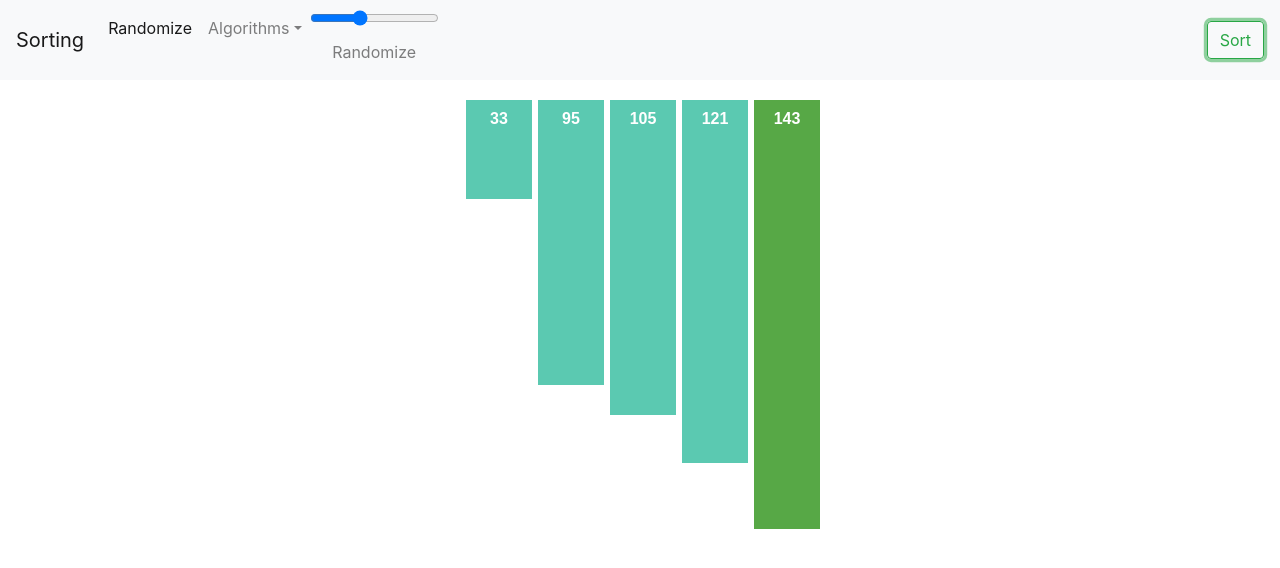
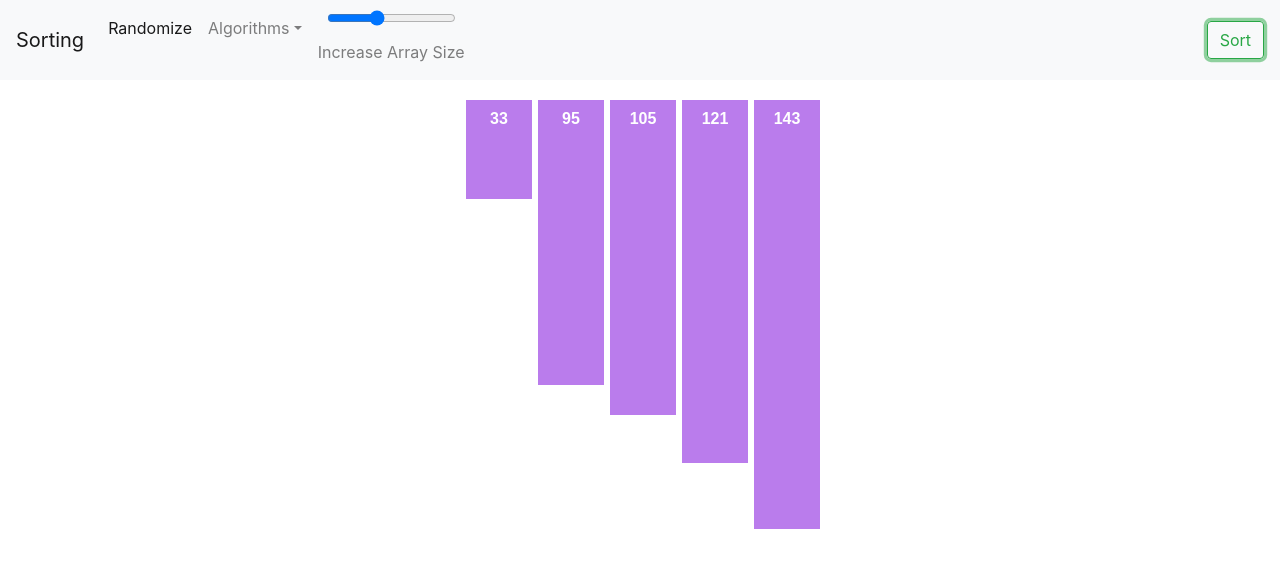
Before and after one commit to arnabuchiha/Algorithm-Visualizer, a React (Create React App) app: page /sorting in a window 1280 px wide. Both pictures are taken after a click on the button "Sort". Shown: the top 568 px of the page. Built offline with nearby package versions, Linux system fonts and the light colour scheme.

Commit message:
selection sort done

```diff
--- a/src/Sorting.js
+++ b/src/Sorting.js
@@ -10,8 +10,10 @@ class Sorting extends Component{
             compare:{
                 i:null,
                 j:null
-            }
+            },
+            sorted:false
         }
+        this.sorted=false
     }
     changeArray=(e)=>{
         this.setState({
@@ -24,12 +26,14 @@ class Sorting extends Component{
     }
     randomize=()=>{
         this.setState({
-            arr:Array.from({length: this.state.length}, () => Math.floor(Math.random() * ((window.screen.height/4)-30+1))+30)
+            arr:Array.from({length: this.state.length}, () => Math.floor(Math.random() * ((window.screen.height/4)-30+1))+30),
+            sorted:false
         })
     }
     selectionSort=(e)=>{
         e.preventDefault()
-        let arr=this.state.arr
+        let arr=this.state.arr;
+        var sorted=false;
         for(let i=0;i<arr.length;i++){
             let max=i;
             setTimeout(()=>{
@@ -51,17 +55,8 @@ class Sorting extends Component{
                 [arr[i],arr[max]]=[arr[max],arr[i]]
 
             },200*i);
-        }
-        this.setState({
-            compare:{
-                i:null,
-                j:null
-            }
-        })
-        this.setState({
-            arr:arr
-        })
-
+        };
+        this.sorted=true;
     }
     render(){
         return(
@@ -90,7 +85,7 @@ class Sorting extends Component{
                         </li>
                         <li class="nav-item">
                         <input onChange={this.changeArray} type="range" min="2" max={Math.floor(window.screen.width/80)} defaultValue={Math.floor(window.screen.width/80)/2} id="changeSize" style={{background: "white",cursor: "pointer"}}/>
-                        <a class="nav-link">Randomize</a>
+                        <a class="nav-link">Increase Array Size</a>
                         </li>
                         </ul>
                         <form class="form-inline my-2 my-lg-0">
@@ -99,14 +94,18 @@ class Sorting extends Component{
                     </div>
                     </nav>
               <div style={{margin:"20px"}}>
+                    {this.sorted?
+                    (this.state.arr.map((element,index) =>
+                        <div className="bar" style={{height:element*3,width:"66px",marginLeft:"6px",backgroundColor:"rgba(169, 92, 232, 0.8)"}}>{element}</div>
 
-                    {this.state.arr.map((element,index) =>
-                        this.state.compare.i==index||this.state.compare.j==index?
+                    )):
+                    (this.state.arr.map((element,index) =>
+                        this.state.compare.i===index||this.state.compare.j===index?
                         <div className="bar" style={{height:element*3,width:"66px",marginLeft:"6px",backgroundColor:"#57a846"}}>{element}</div>
                         :
                         <div className="bar" style={{height:element*3,width:"66px",marginLeft:"6px",backgroundColor:"#5bc9b1"}}>{element}</div>
 
-                    )}
+                    ))}
                 </div>
             </div>
         )
```
